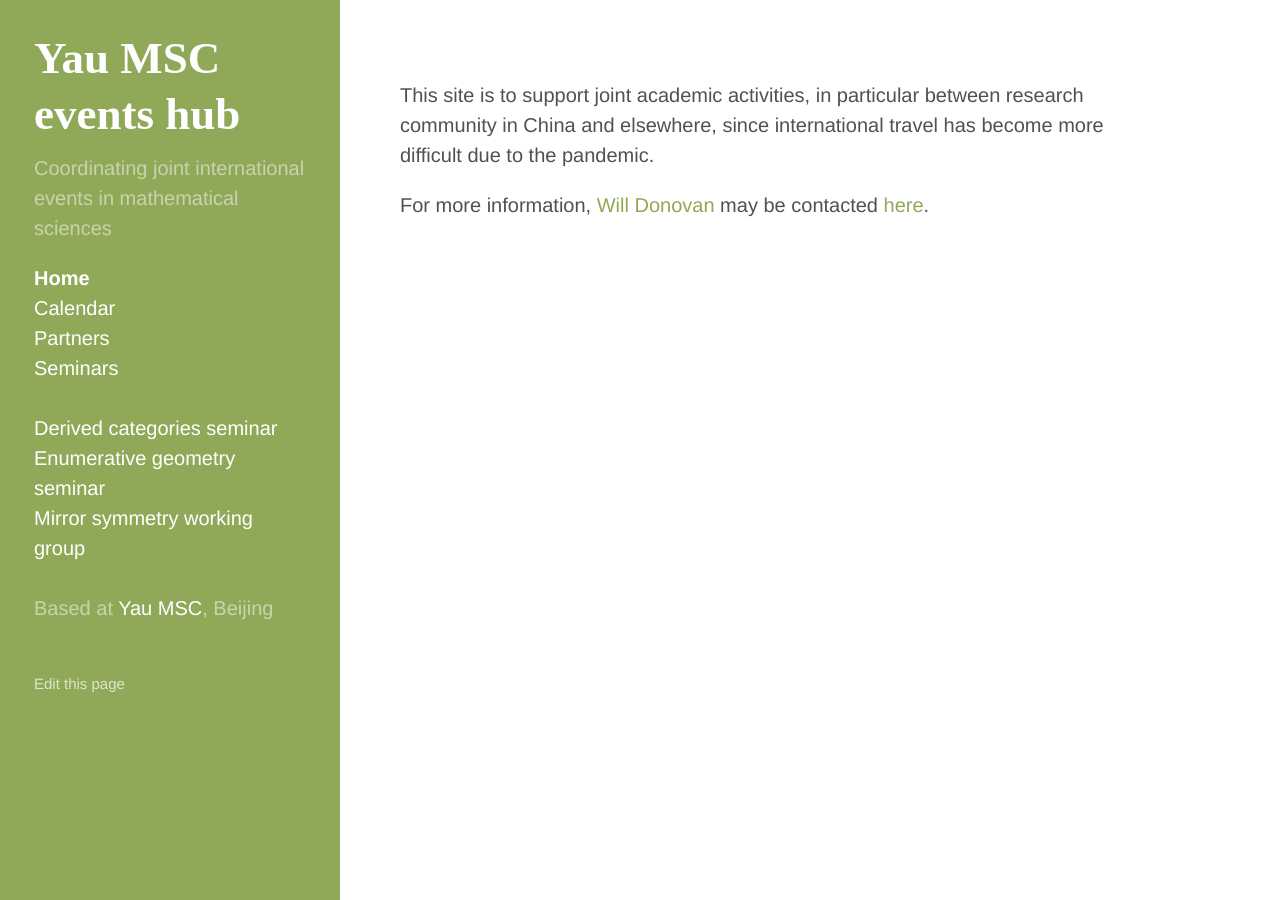
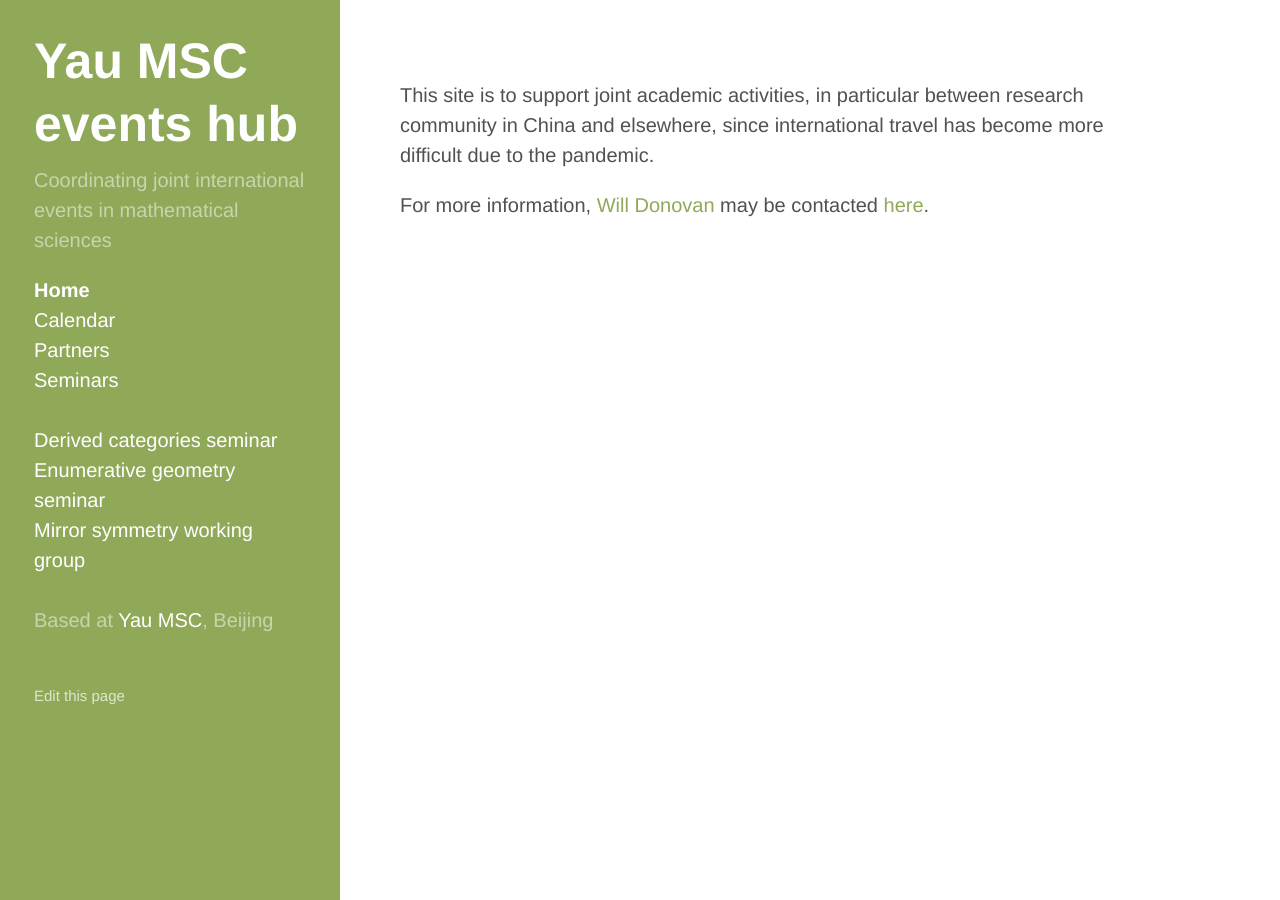
Before and after one commit to yau-msc-events/yau-msc-events.github.io, a Jekyll site: the page built from index.md, in a window 1280 px wide. Built offline with Jekyll 4.4.1, drawn with Linux system fonts in a browser that asks for light colours.

Commit message:
Update hyde.css

```diff
--- a/public/css/hyde.css
+++ b/public/css/hyde.css
@@ -79,8 +79,7 @@
 .sidebar-about h1 {
   color: #fff;
   margin-top: 0;
-  font-family: "Abril Fatface", serif;
-  font-size: 2.25rem;
+  font-size: 2.5rem;
 }
 
 /* Sidebar nav */
```
